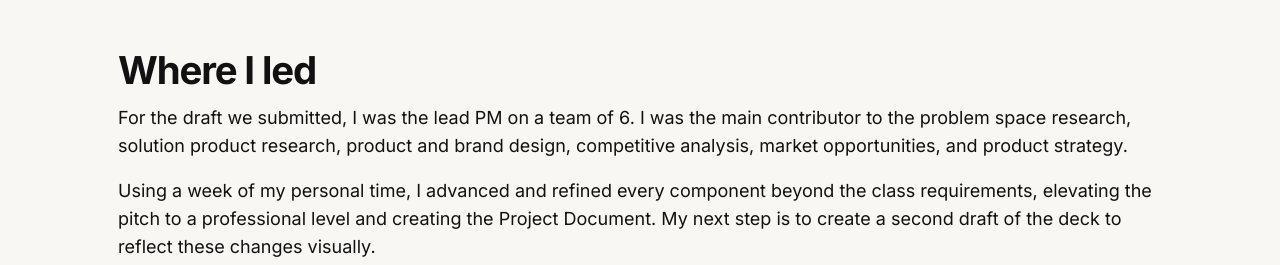
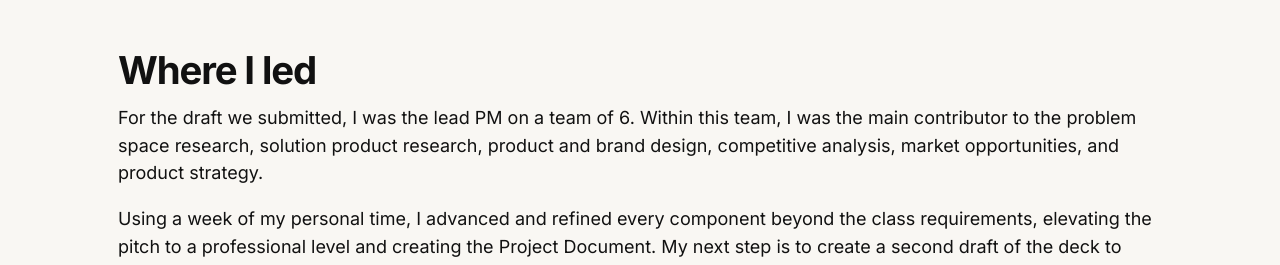
Before and after one commit to pickfordbreeze/idsn599_portfolio, a plain HTML site: page peel.html in a window 1280 px wide. Shown: the part 515-780 px from the top of the page. Drawn offline with Linux system fonts and the light colour scheme.

Commit message:
wording changes on peel project

```diff
--- a/peel.html
+++ b/peel.html
@@ -16,7 +16,7 @@
 </section>
 
 <section><h2>Where I led</h2>
-<p>For the draft we submitted, I was the lead PM on a team of 6. I was the main contributor to the problem space research, solution product research, product and brand design, competitive analysis, market opportunities, and product strategy.</p>
+<p>For the draft we submitted, I was the lead PM on a team of 6. Within this team, I was the main contributor to the problem space research, solution product research, product and brand design, competitive analysis, market opportunities, and product strategy.</p>
 <p>Using a week of my personal time, I advanced and refined every component beyond the class requirements, elevating the pitch to a professional level and creating the Project Document. My next step is to create a second draft of the deck to reflect these changes visually.</p></section>
 
 <div class="pair">
```
